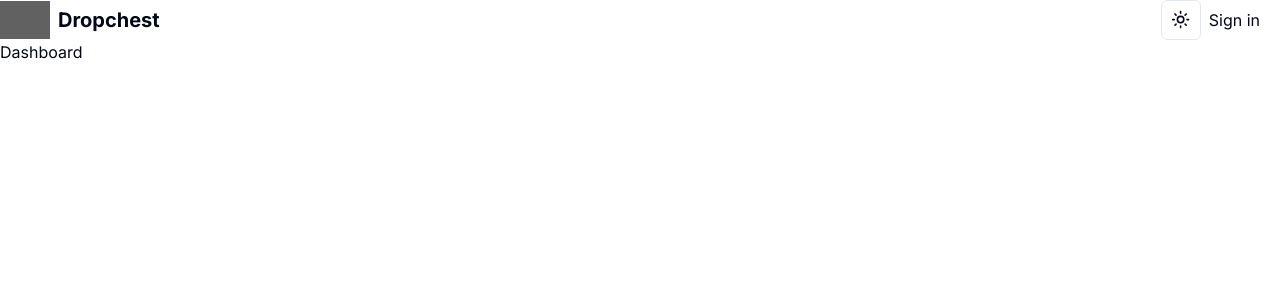
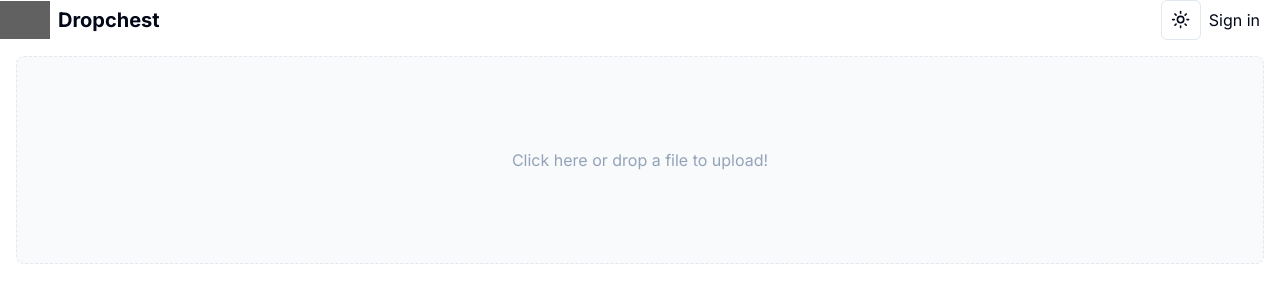
Before and after one commit to onattech/dropchest, a Next.js app: page /dashboard in a window 1280 px wide. Shown: the top 302 px of the page. Built offline with nearby package versions, Linux system fonts and the light colour scheme; no server answers; grey boxes are pictures that could not be loaded.

Commit message:
Added dropzone and firebase

```diff
--- a/app/dashboard/page.tsx
+++ b/app/dashboard/page.tsx
@@ -1,7 +1,14 @@
+import Dropzone from "@/components/Dropzone"
+import { auth } from "@clerk/nextjs"
 import React from "react"
 
 function Dashboard() {
-    return <div>Dashboard</div>
+    const { userId } = auth()
+    return (
+        <div>
+            <Dropzone />
+        </div>
+    )
 }
 
 export default Dashboard
--- /dev/null
+++ b/components/Dropzone.tsx
@@ -0,0 +1,65 @@
+"use client"
+
+import { cn } from "@/lib/utils"
+import { useUser } from "@clerk/nextjs"
+import { useState } from "react"
+import DropzoneComponent from "react-dropzone"
+
+export default function Dropzone() {
+    const [loading, setLoading] = useState(false)
+    const { isLoaded, isSignedIn, user } = useUser()
+
+    const onDrop = (acceptedFiles: File[]) => {
+        acceptedFiles.forEach((file) => {
+            const reader = new FileReader()
+            reader.onabort = () => console.log("file reading was aborted")
+            reader.onerror = () => console.log("file reading has failed")
+            reader.onload = async () => {
+                await uploadPost(file)
+            }
+            reader.readAsArrayBuffer(file)
+        })
+    }
+
+    const uploadPost = async (selectedFile: File) => {
+        if (loading) return
+        if (!user) return
+
+        setLoading(true)
+
+        // do what needs to be done...
+
+        setLoading(false)
+    }
+
+    // max file size 20MB
+    const maxSize = 20971520
+
+    return (
+        <DropzoneComponent minSize={0} maxSize={maxSize} onDrop={(acceptedFiles) => console.log(acceptedFiles)}>
+            {({ getRootProps, getInputProps, isDragActive, isDragReject, fileRejections }) => {
+                const isFileTooLarge = fileRejections.length > 0 && fileRejections[0].file.size > maxSize
+
+                return (
+                    <section className="m-4">
+                        <div
+                            {...getRootProps()}
+                            className={cn(
+                                "flex h-52 w-full items-center justify-center rounded-lg border border-dashed p-5 text-center",
+                                isDragActive
+                                    ? "animate-pulse bg-[#035FFE] text-white"
+                                    : "bg-slate-100/50 text-slate-400 dark:bg-slate-800/80",
+                            )}
+                        >
+                            <input {...getInputProps()} />
+                            {!isDragActive && "Click here or drop a file to upload!"}
+                            {isDragActive && !isDragReject && "Drop to upload this file!"}
+                            {isDragReject && "File type not accepted, sorry!"}
+                            {isFileTooLarge && <div className="text-danger mt-2">File is too large.</div>}
+                        </div>
+                    </section>
+                )
+            }}
+        </DropzoneComponent>
+    )
+}
--- a/package.json
+++ b/package.json
@@ -14,11 +14,13 @@
     "@radix-ui/react-slot": "^1.0.2",
     "class-variance-authority": "^0.7.0",
     "clsx": "^2.0.0",
+    "firebase": "^10.7.1",
     "lucide-react": "^0.303.0",
     "next": "14.0.4",
     "next-themes": "^0.2.1",
     "react": "^18",
     "react-dom": "^18",
+    "react-dropzone": "^14.2.3",
     "tailwind-merge": "^2.2.0",
     "tailwindcss-animate": "^1.0.7"
   },
```
Also changed, not shown: firebase.ts (added, +18 -0 lines), 1 other file (tests, documents, lock files or other folders).
